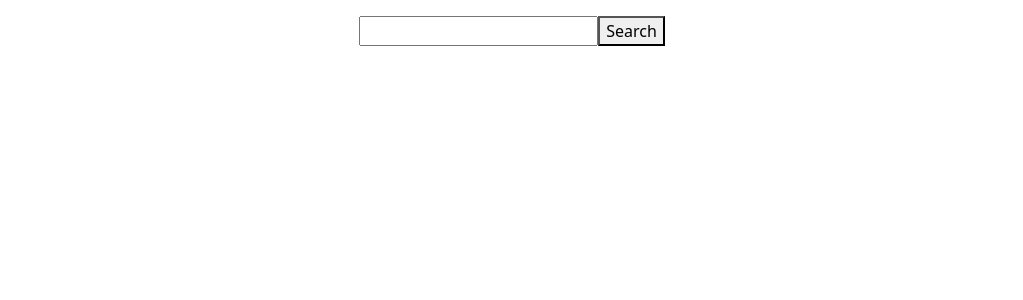
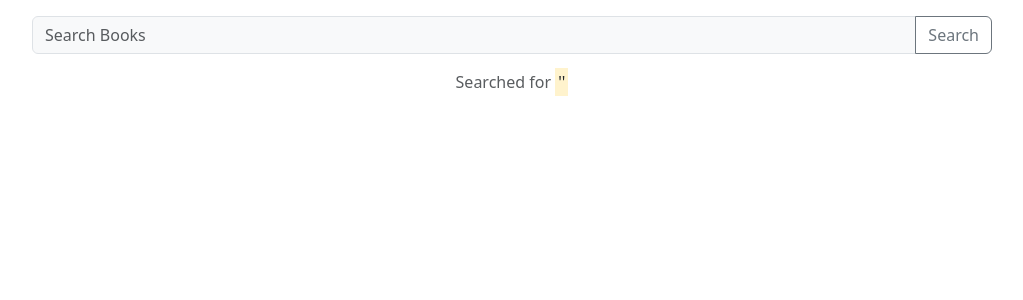
Before and after one commit to SulaimanYaacob/Book-Tracker, a React (Vite) app in the folder client/: page /search in a window 1280 px wide. Shown: the top 300 px of the page, without its empty margins (128-1151 px from the left). Built offline with nearby package versions, Linux system fonts and the light colour scheme.

Commit message:
added loading component & book detail

```diff
--- /dev/null
+++ b/client/src/components/Loading.tsx
@@ -0,0 +1,21 @@
+import React from "react";
+
+type Props = {
+  children: React.ReactNode;
+  loading: boolean;
+};
+
+const Loading = ({ children, loading }: Props) => {
+  if (loading)
+    return (
+      <div className="position-absolute top-50 start-50">
+        <div className="spinner-border" role="status">
+          <span className="visually-hidden">Loading...</span>
+        </div>
+      </div>
+    );
+
+  return <>{children}</>;
+};
+
+export default Loading;
--- /dev/null
+++ b/client/src/hooks/useGetBookDetails.tsx
@@ -0,0 +1,30 @@
+import { useEffect, useState } from "react";
+import { BookInfo } from "../types";
+import axios from "axios";
+
+type Props = {
+  id?: string;
+};
+
+const useGetBookDetails = ({ id }: Props) => {
+  const [book, setBook] = useState<BookInfo>();
+  const [loading, setLoading] = useState(false);
+
+  useEffect(() => {
+    async function getBookDetails() {
+      await axios
+        .get(`https://www.googleapis.com/books/v1/volumes/${id}`)
+        .then((res) => setBook(res.data))
+        .catch((err) => console.log(err))
+        .finally(() => setLoading(false));
+    }
+    getBookDetails();
+  }, [id]);
+
+  return {
+    book,
+    loading,
+  };
+};
+
+export default useGetBookDetails;
--- a/client/src/main.tsx
+++ b/client/src/main.tsx
@@ -5,6 +5,7 @@ import { BrowserRouter, Route, Routes } from "react-router-dom";
 import BookSearch from "./pages/BookSearch.tsx";
 import Home from "./pages/Home.tsx";
 import "../node_modules/bootstrap/dist/css/bootstrap.min.css";
+import BookDetails from "./pages/BookDetails.tsx";
 
 //TODO Add other pages. add path & element props
 
@@ -17,6 +18,7 @@ ReactDOM.createRoot(document.getElementById("root") as HTMLElement).render(
         <Route path="/" />
         <Route path="/" />
         <Route path="*" element={<h1>Error 404</h1>} />
+        <Route path="/book/:id" element={<BookDetails />} />
       </Routes>
     </BrowserRouter>
   </React.StrictMode>
--- /dev/null
+++ b/client/src/pages/BookDetails.tsx
@@ -0,0 +1,33 @@
+import { Params, useParams } from "react-router-dom";
+import useGetBookDetails from "../hooks/useGetBookDetails";
+
+const BookDetails = () => {
+  const { id }: Readonly<Params<string>> = useParams();
+  const { book, loading } = useGetBookDetails({ id });
+
+  //TODO Implement Loading
+  return (
+    <div className="container py-3">
+      <div className="row g-4">
+        <div className="col-md-4 align-self-start text-center">
+          <img
+            className="h-100 w-100"
+            src={book?.volumeInfo?.imageLinks?.thumbnail}
+            alt={book?.volumeInfo?.title}
+          />
+        </div>
+
+        <div className="col-md-8">
+          <h1>{book?.volumeInfo?.title}</h1>
+          <p>{book?.volumeInfo?.description}</p>
+          <p>{book?.volumeInfo?.authors}</p>
+          <p>{book?.volumeInfo?.publisher}</p>
+          <p>{book?.volumeInfo?.publishedDate}</p>
+          <p>{book?.volumeInfo?.pageCount}</p>
+        </div>
+      </div>
+    </div>
+  );
+};
+
+export default BookDetails;
--- a/client/src/pages/BookSearch.tsx
+++ b/client/src/pages/BookSearch.tsx
@@ -3,9 +3,9 @@ import { BookInfo } from "../types";
 import useSearchBooks from "../hooks/useSearchBooks";
 import { Link, useNavigate } from "react-router-dom";
 import { useQuery } from "../utils/useQuery";
+import Loading from "../components/Loading";
 
 function BookSearch() {
-  //Use parameters to get searchTerm from url
   const term = useQuery().get("term") || "";
   const [searchTerm, setSearchTerm] = useState<string>("");
   const { loading, books } = useSearchBooks({ searchTerm: term });
@@ -16,20 +16,26 @@ function BookSearch() {
     setSearchTerm("");
   };
 
-  //Todo Make loading Screen
-  if (loading) return <div>Loading...</div>;
-
   return (
-    <div className="container-sm  pb-3 px-0">
-      <div className="text-center py-3">
+    <div className="container-sm  pb-3 px-0 w-75">
+      <div className="input-group py-3">
         <input
           type="text"
+          value={searchTerm}
+          placeholder="Search Books"
+          className="form-control bg-light"
           onChange={(e) => setSearchTerm(e.target.value)}
           onKeyDown={(e) => e.key === "Enter" && handleOnSearch()}
         />
-        <button onClick={handleOnSearch}>Search</button>
+        <button className="btn btn-outline-secondary" onClick={handleOnSearch}>
+          Search
+        </button>
       </div>
-      <div className="row row-cols-2 row-cols-md-5 g-3 mx-3">
+      <p className="text-muted text-center">
+        Searched for <mark>'{term}'</mark>
+      </p>
+      <Loading loading={loading}>
+        <div className="row row-cols-1 row-cols-md-3 row-cols-xl-4 g-3 mx-3">
           {books?.map(({ id, volumeInfo }: BookInfo) => (
             <div key={id} className="col">
               <div className="card h-100">
@@ -52,6 +58,7 @@ function BookSearch() {
             </div>
           ))}
         </div>
+      </Loading>
     </div>
   );
 }
```
Lines whose indentation alone changed are shown as unchanged.
